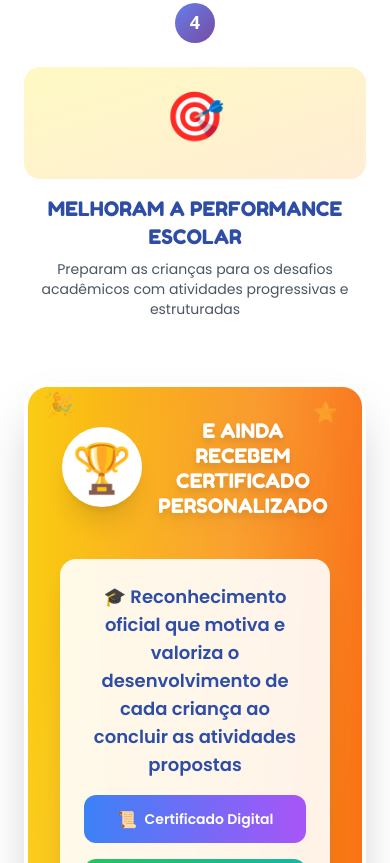
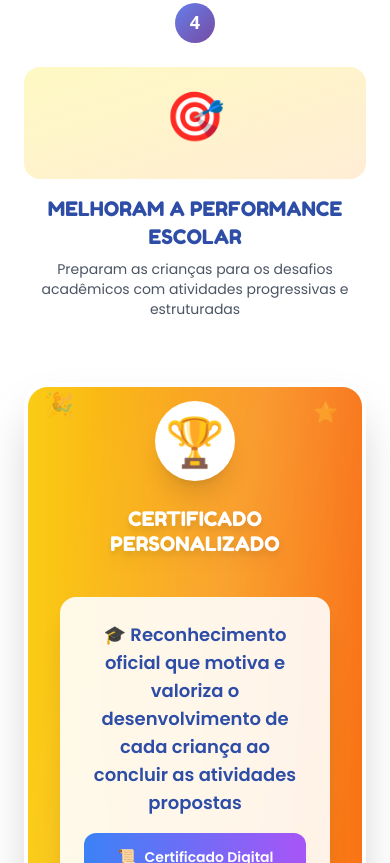
Before and after one commit to Sanchesborger/paginalaila, a plain HTML site: page index.html in a window 390 px wide. Shown: the part 2292-3155 px from the top of the page. Drawn offline with nearby package versions, Linux system fonts and the light colour scheme.

Commit message:
Ajuste botão atendimento mobile e ícone de programação no card

```diff
--- a/index.html
+++ b/index.html
@@ -206,7 +206,7 @@
                 <div class="text-center">
                     <div class="number-badge mx-auto mb-6">1</div>
                     <div class="bg-gradient-to-br from-purple-100 to-blue-100 p-6 rounded-2xl mb-4">
-                        <div class="text-5xl mb-4">🔤</div>
+                        <div class="text-5xl mb-4">💻</div>
                     </div>
                     <h3 class="fredoka text-xl text-dark-blue mb-2">APRENDEM A PROGRAMAR</h3>
                     <p class="poppins text-gray-600 text-sm">Desenvolvem habilidades de alfabetização de forma lúdica e divertida com jogos educativos</p>
@@ -251,15 +251,12 @@
                 <div class="absolute bottom-2 right-4 text-white/30 text-2xl animate-bounce" style="animation-delay: 1.5s;">✨</div>
 
                 <div class="relative z-10">
-                    <div class="flex items-center justify-center mb-6">
-                        <div class="w-20 h-20 bg-white rounded-full flex items-center justify-center mr-4 shadow-xl bounce-slow">
+                    <div class="flex flex-col items-center justify-center mb-6">
+                        <div class="w-20 h-20 bg-white rounded-full flex items-center justify-center mb-2 shadow-xl animate-bounce">
                             <div class="text-5xl">🏆</div>
                         </div>
-                        <h3 class="fredoka text-xl sm:text-2xl md:text-3xl lg:text-4xl text-white drop-shadow-lg leading-tight mb-4">
-                            E AINDA<br>
-                            RECEBEM<br>
-                            CERTIFICADO<br>
-                            PERSONALIZADO
+                        <h3 class="fredoka text-xl sm:text-2xl md:text-3xl lg:text-4xl text-white drop-shadow-lg leading-tight mb-4 text-center">
+                            CERTIFICADO<br>PERSONALIZADO
                         </h3>
                     </div>
 
@@ -426,7 +423,7 @@
                     </div>
                 </div>
 
-                <button onclick="enviarAtendimentoWhatsApp()" class="w-full max-w-xs mx-auto block text-base sm:text-xl md:text-2xl px-6 py-3 sm:px-8 sm:py-4 rounded-full shadow-2xl transform hover:scale-105 transition duration-300 font-bold bg-gold hover:bg-yellow-500 text-black poppins">
+                <button onclick="enviarAtendimentoWhatsApp()" class="w-full max-w-xs mx-auto block text-base sm:text-xl md:text-2xl px-4 py-2 sm:px-6 sm:py-3 rounded-full shadow-2xl transform hover:scale-105 transition duration-300 font-bold bg-gold hover:bg-yellow-500 text-black poppins">
                     SOLICITAR ATENDIMENTO
                 </button>
             </div>
```
